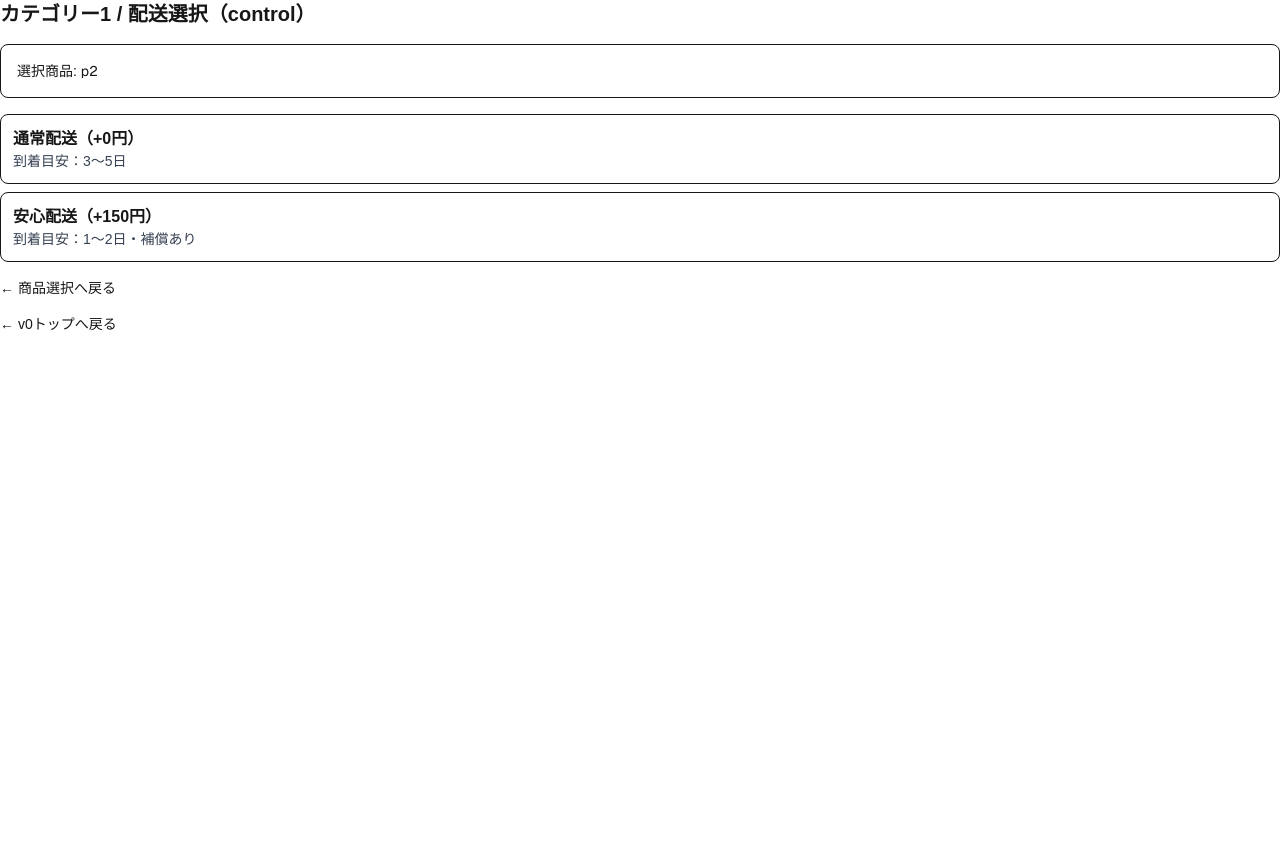
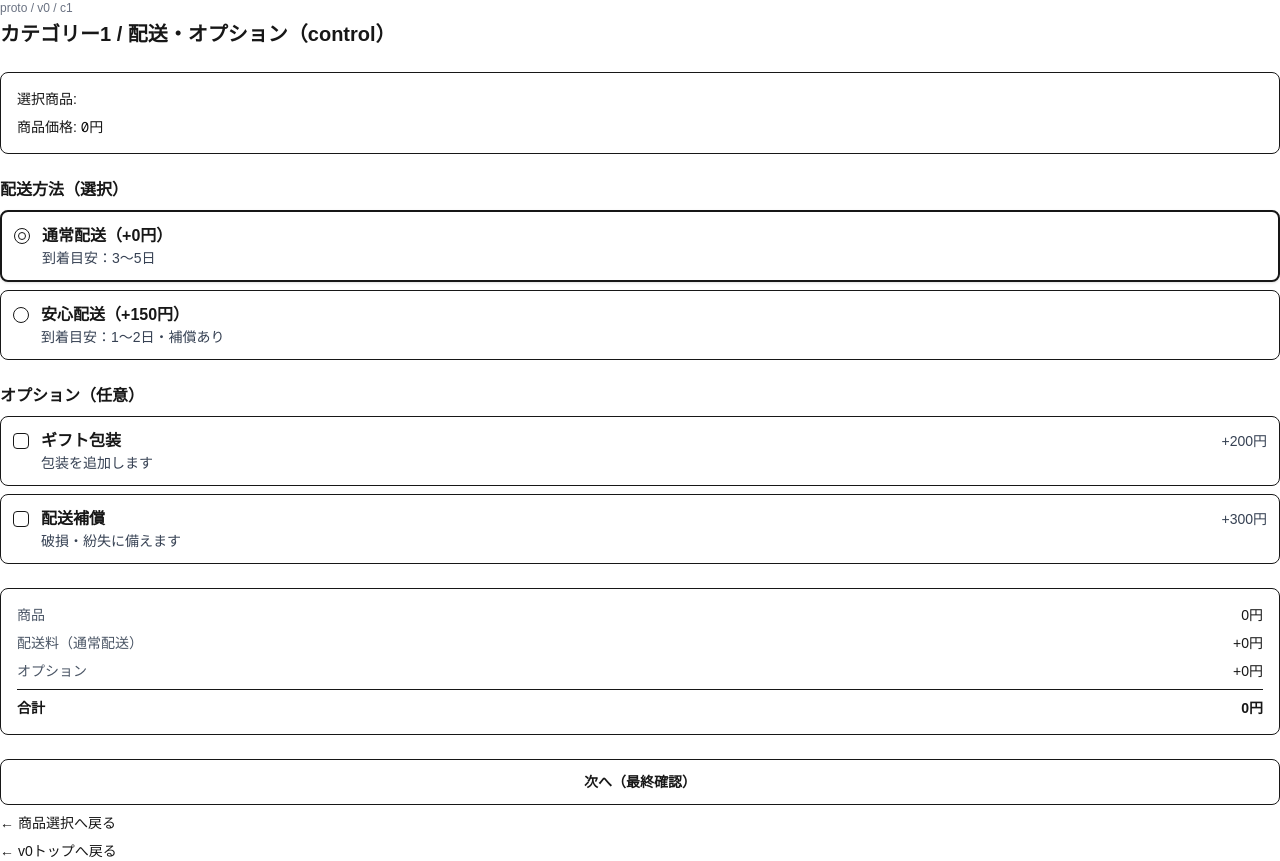
Before and after one commit to shionnet-f/DP-proto, a Next.js app: page /proto/v0/c1/shipping in a window 1280 px wide. Before the commit the page ends 800 px from the top, so only its background shows below. Built offline with nearby package versions, Linux system fonts and the light colour scheme.

Commit message:
feat: shippingページの大枠レイアウトを実装

```diff
--- a/src/app/proto/v0/c1/shipping/page.tsx
+++ b/src/app/proto/v0/c1/shipping/page.tsx
@@ -1,56 +1,208 @@
-// 配送ページ（枠だけ・遷移を通す）
 import Link from "next/link";
 
-type Props = {
-    searchParams?: Promise<{ variant?: string; productId?: string }>;
+type SearchParams = {
+    variant?: string;
+    productId?: string;
+    productPrice?: string; // queryは文字列で来るので string で受ける
+    shippingId?: string;
+    opt?: string | string[]; // opt=insurance&opt=giftwrap を想定
 };
 
-export default async function ProtoV0C1ShippingPage({ searchParams }: Props) {
-    const sp = (await searchParams) ?? {};
+type Props = {
+    searchParams?: SearchParams;
+};
+
+const SHIPPING = [
+    { id: "normal", label: "通常配送", price: 0, desc: "到着目安：3〜5日" },
+    { id: "premium", label: "安心配送", price: 150, desc: "到着目安：1〜2日・補償あり" },
+] as const;
+
+const OPTIONS = [
+    { id: "giftwrap", label: "ギフト包装", price: 200, desc: "包装を追加します" },
+    { id: "insurance", label: "配送補償", price: 300, desc: "破損・紛失に備えます" },
+] as const;
+
+function toArray(v?: string | string[]) {
+    if (!v) return [];
+    return Array.isArray(v) ? v : [v];
+}
+
+function yen(n: number) {
+    return new Intl.NumberFormat("ja-JP").format(n);
+}
+
+export default function ProtoV0C1ShippingPage({ searchParams }: Props) {
+    const sp = searchParams ?? {};
+
     const variant = sp.variant === "dp" ? "dp" : "control";
-    const productId = sp.productId ?? "p2";
+    const productId = sp.productId ?? "";
+    const productPrice = Number(sp.productPrice ?? 0) || 0;
+
+    const selectedShippingId = sp.shippingId ?? "normal";
+    const selectedOpts = new Set(toArray(sp.opt));
+
+    const shipping = SHIPPING.find((s) => s.id === selectedShippingId) ?? SHIPPING[0];
+    const optionsTotal = OPTIONS.reduce((acc, o) => acc + (selectedOpts.has(o.id) ? o.price : 0), 0);
+    const total = productPrice + shipping.price + optionsTotal;
+
+    // confirmへ渡すクエリ（optは複数あるのでURLSearchParamsで構築）
+    const confirmParams = new URLSearchParams();
+    confirmParams.set("variant", variant);
+    confirmParams.set("productId", productId);
+    confirmParams.set("productPrice", String(productPrice));
+    confirmParams.set("shippingId", shipping.id);
+    for (const o of selectedOpts) confirmParams.append("opt", o);
 
     return (
-        <div className="space-y-4">
-            <h1 className="text-xl font-bold">カテゴリー1 / 配送選択（{variant}）</h1>
+        <main className="space-y-6">
+            <header className="space-y-1">
+                <div className="text-xs text-gray-500">proto / v0 / c1</div>
+                <h1 className="text-xl font-bold">カテゴリー1 / 配送・オプション（{variant}）</h1>
+            </header>
 
-            <div className="rounded-lg border p-4 text-sm">
+            <section className="rounded-lg border p-4 text-sm space-y-2">
                 <div>
                     選択商品: <span className="font-mono">{productId}</span>
                 </div>
-            </div>
+                <div>
+                    商品価格: <span className="font-mono">{yen(productPrice)}円</span>
+                </div>
+            </section>
 
-            <div className="space-y-2">
+            {/* 配送（ラジオ“風”：Linkで選ぶ） */}
+            <section className="space-y-2">
+                <h2 className="font-semibold">配送方法（選択）</h2>
+                <div className="grid gap-2">
+                    {SHIPPING.map((s) => {
+                        const isSelected = s.id === shipping.id;
+
+                        const qp = new URLSearchParams();
+                        qp.set("variant", variant);
+                        qp.set("productId", productId);
+                        qp.set("productPrice", String(productPrice));
+                        qp.set("shippingId", s.id);
+                        for (const o of selectedOpts) qp.append("opt", o);
+
+                        return (
+                            <Link
+                                key={s.id}
+                                href={`/proto/v0/c1/shipping?${qp.toString()}`}
+                                className={[
+                                    "block rounded-lg border p-3 hover:bg-gray-50",
+                                    isSelected ? "border-2 shadow-sm" : "",
+                                ].join(" ")}
+                            >
+                                <div className="flex items-start gap-3">
+                                    {/* ラジオ風の見た目（実体はLinkなのでinputは使わない） */}
+                                    <div className="mt-1 h-4 w-4 rounded-full border flex items-center justify-center">
+                                        {isSelected ? <div className="h-2 w-2 rounded-full border" /> : null}
+                                    </div>
+
+                                    <div className="flex-1">
+                                        <div className="flex items-center justify-between gap-2">
+                                            <div className="font-semibold">
+                                                {s.label}（+{yen(s.price)}円）
+                                            </div>
+                                            {/* 分類1のDPはここで強調や文言を変える予定 */}
+                                            {variant === "dp" && s.id === "premium" ? (
+                                                <span className="rounded-full border px-2 py-0.5 text-xs">おすすめ</span>
+                                            ) : null}
+                                        </div>
+                                        <div className="text-sm text-gray-700">{s.desc}</div>
+                                        {variant === "dp" && s.id === "premium" ? (
+                                            <div className="mt-1 text-sm text-gray-700">
+                                                迷ったらこちらが安心です。大事な予定に間に合わせたい方に最適です。
+                                            </div>
+                                        ) : null}
+                                    </div>
+                                </div>
+                            </Link>
+                        );
+                    })}
+                </div>
+            </section>
+
+            {/* オプション（チェック“風”：LinkでON/OFF） */}
+            <section className="space-y-2">
+                <h2 className="font-semibold">オプション（任意）</h2>
+                <div className="grid gap-2">
+                    {OPTIONS.map((o) => {
+                        const checked = selectedOpts.has(o.id);
+                        const nextOpts = new Set(selectedOpts);
+                        if (checked) nextOpts.delete(o.id);
+                        else nextOpts.add(o.id);
+
+                        const qp = new URLSearchParams();
+                        qp.set("variant", variant);
+                        qp.set("productId", productId);
+                        qp.set("productPrice", String(productPrice));
+                        qp.set("shippingId", shipping.id);
+                        for (const x of nextOpts) qp.append("opt", x);
+
+                        return (
+                            <Link
+                                key={o.id}
+                                href={`/proto/v0/c1/shipping?${qp.toString()}`}
+                                className={[
+                                    "block rounded-lg border p-3 hover:bg-gray-50",
+                                    checked ? "border-2 shadow-sm" : "",
+                                ].join(" ")}
+                            >
+                                <div className="flex items-start gap-3">
+                                    {/* チェック風 */}
+                                    <div className="mt-1 h-4 w-4 rounded border flex items-center justify-center">
+                                        {checked ? <div className="h-2 w-2 border" /> : null}
+                                    </div>
+                                    <div className="flex-1">
+                                        <div className="flex items-center justify-between gap-2">
+                                            <div className="font-semibold">{o.label}</div>
+                                            <div className="text-sm text-gray-700">+{yen(o.price)}円</div>
+                                        </div>
+                                        <div className="text-sm text-gray-700">{o.desc}</div>
+                                    </div>
+                                </div>
+                            </Link>
+                        );
+                    })}
+                </div>
+            </section>
+
+            {/* 合計（正直に表示） */}
+            <section className="rounded-lg border p-4 text-sm space-y-2">
+                <div className="flex justify-between">
+                    <span className="text-gray-600">商品</span>
+                    <span>{yen(productPrice)}円</span>
+                </div>
+                <div className="flex justify-between">
+                    <span className="text-gray-600">配送料（{shipping.label}）</span>
+                    <span>+{yen(shipping.price)}円</span>
+                </div>
+                <div className="flex justify-between">
+                    <span className="text-gray-600">オプション</span>
+                    <span>+{yen(optionsTotal)}円</span>
+                </div>
+                <div className="border-t pt-2 flex justify-between font-semibold">
+                    <span>合計</span>
+                    <span>{yen(total)}円</span>
+                </div>
+            </section>
+
+            {/* 次へ */}
+            <div className="text-sm space-y-2">
                 <Link
-                    href={`/proto/v0/c1/confirm?variant=${variant}&productId=${productId}&shippingId=normal`}
-                    className="block rounded-lg border p-3 hover:bg-gray-50"
+                    href={`/proto/v0/c1/confirm?${confirmParams.toString()}`}
+                    className="block rounded-lg border p-3 hover:bg-gray-50 text-center font-semibold"
                 >
-                    <div className="font-semibold">通常配送（+0円）</div>
-                    <div className="text-sm text-gray-700">到着目安：3〜5日</div>
+                    次へ（最終確認）
                 </Link>
 
-                <Link
-                    href={`/proto/v0/c1/confirm?variant=${variant}&productId=${productId}&shippingId=premium`}
-                    className="block rounded-lg border p-3 hover:bg-gray-50"
-                >
-                    <div className="font-semibold">安心配送（+150円）</div>
-                    <div className="text-sm text-gray-700">到着目安：1〜2日・補償あり</div>
-                </Link>
-            </div>
-
-            <div className="text-sm">
-                <Link
-                    href={`/proto/v0/c1/products?variant=${variant}`}
-                    className="hover:underline"
-                >
+                <Link href={`/proto/v0/c1/products?variant=${variant}`} className="hover:underline block">
                     ← 商品選択へ戻る
                 </Link>
-            </div>
-            <div className="text-sm">
-                <Link href="/proto/v0" className="hover:underline">
+                <Link href="/proto/v0" className="hover:underline block">
                     ← v0トップへ戻る
                 </Link>
             </div>
-        </div>
+        </main>
     );
 }
```
